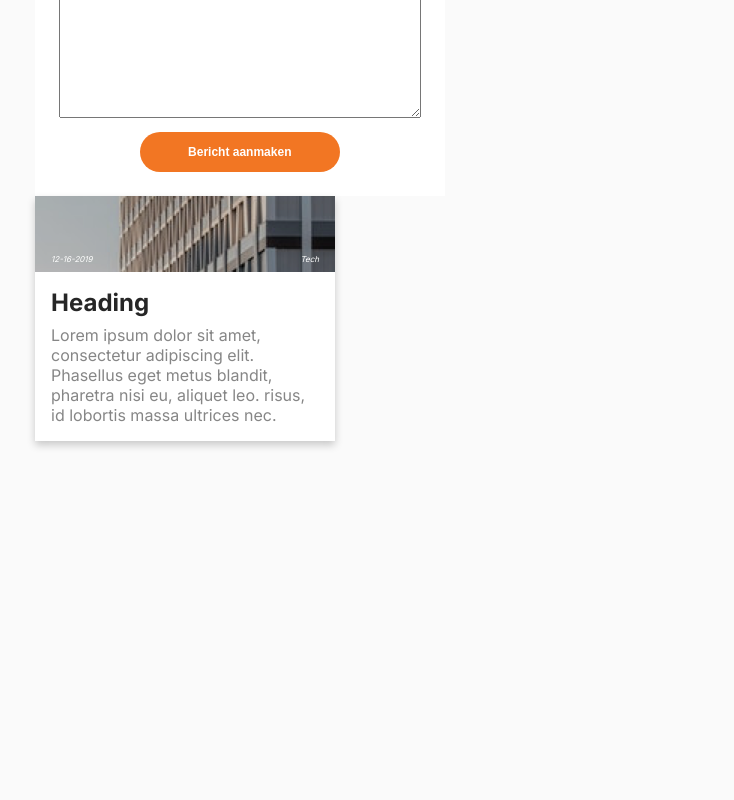
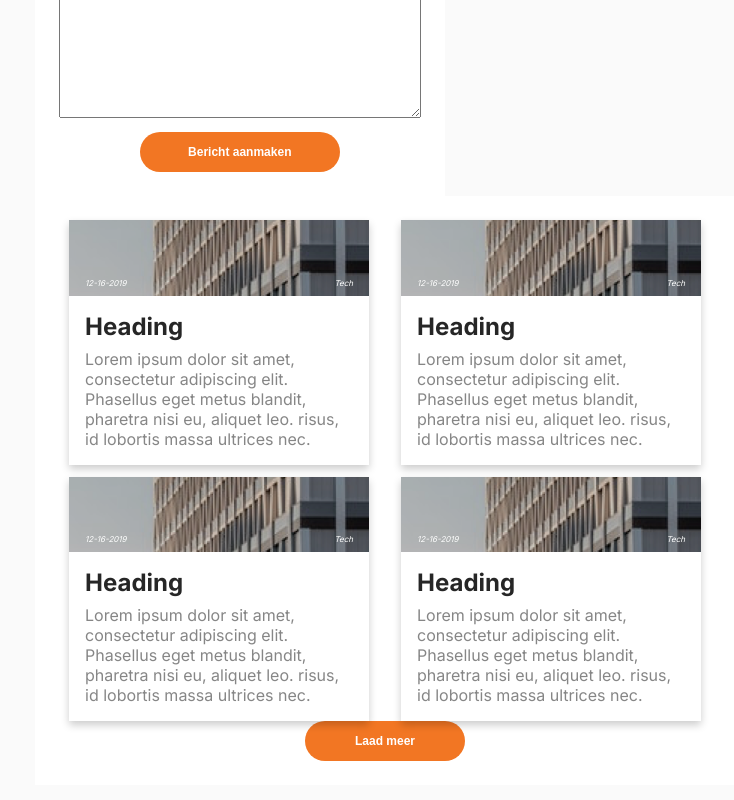
Before and after one commit to d-stoianov/react-task-socialbrothers, a Next.js app: page / in a window 1280 px wide. Shown: the part 670-1470 px from the top of the page, without its empty margins (93-827 px from the left). Before the commit the page ends 1175 px from the top, so only its background shows below. Built offline with nearby package versions, Linux system fonts and the light colour scheme.

Commit message:
Make a postList.js component with a post.js component inside. Add scss module to this component

```diff
--- /dev/null
+++ b/components/postList.js
@@ -0,0 +1,16 @@
+import styles from "../styles/PostList.module.scss"
+import Post from "./post"
+
+export default function postList() {
+    return (
+        <div className={styles.postList}>
+            <div className={styles.postListContent}>
+                <Post />
+                <Post />
+                <Post />
+                <Post />
+            </div>
+            <button>Laad meer</button>
+        </div>
+    )
+}
--- a/pages/index.js
+++ b/pages/index.js
@@ -2,7 +2,7 @@ import Head from 'next/head'
 import styles from '../styles/Home.module.scss'
 import Header from '@/components/header'
 import Form from '@/components/form'
-import Post from '@/components/post'
+import PostList from '@/components/postList'
 
 export default function Home() {
   return (
@@ -14,7 +14,7 @@ export default function Home() {
       <Header />
       <div className={styles.container}>
         <Form />
-        <Post />
+        <PostList />
       </div>
     </>
   )
--- /dev/null
+++ b/styles/PostList.module.scss
@@ -0,0 +1,29 @@
+@import "./breakpoints/breakpoints.scss";
+@import "./colors/colors.scss";
+
+.postList {
+    background-color: $postBackground;
+    width: 700px;
+    padding: 24px;
+
+    .postListContent {
+        display: grid;
+        grid-template-columns: repeat(auto-fit, minmax(300px, 1fr));
+        gap: 12px;
+        place-items: center;
+    }
+
+    button {
+        display: block;
+        margin: 0 auto;
+        width: 160px;
+        height: 40px;
+        border-radius: 20px;
+        border: none;
+        background-color: $primaryButton;
+        font-size: 12px;
+        font-weight: 600;
+        color: $buttonText;
+        cursor: pointer;
+    }
+}
```
